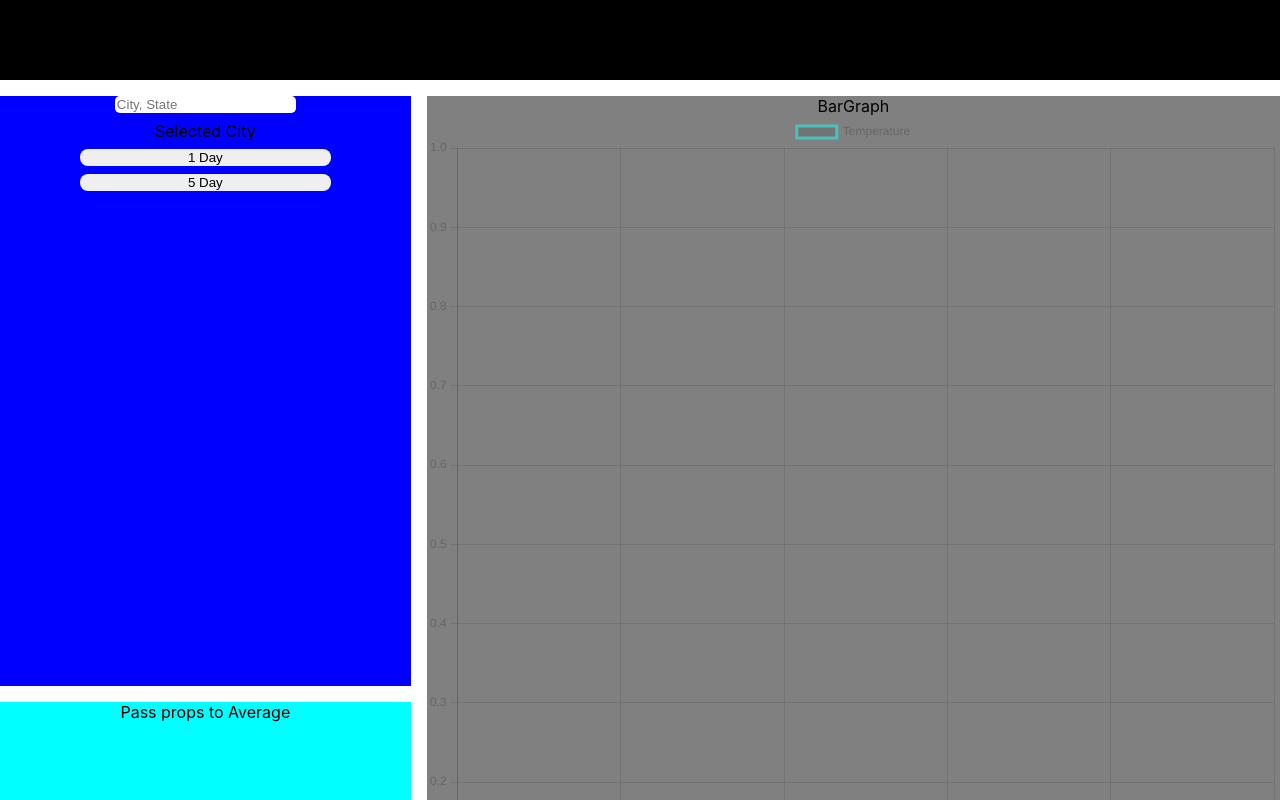
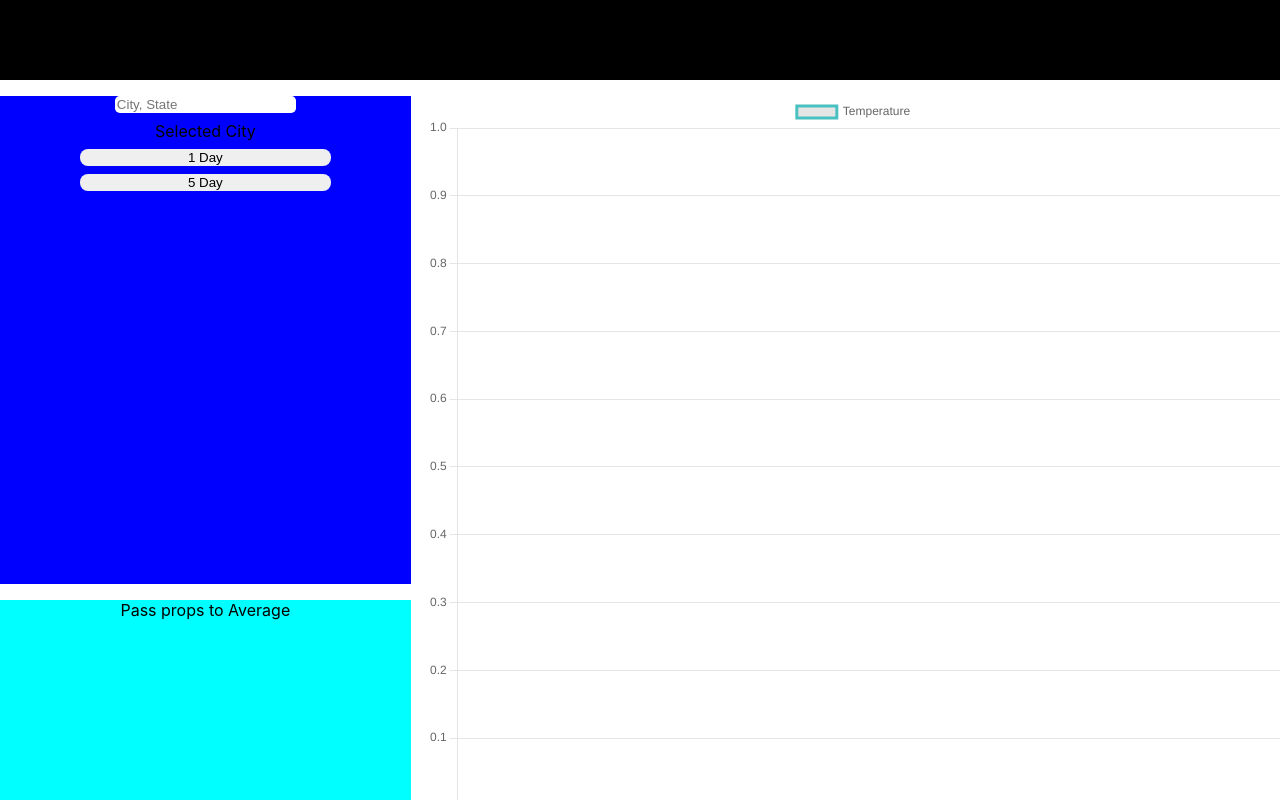
Before and after one commit to abelucsd/my-weather, a React (Create React App) app: page / in a window 1280 px wide. Shown: the top 800 px of the page. Built offline with nearby package versions, Linux system fonts and the light colour scheme.

Commit message:
Resize graph

```diff
--- /dev/null
+++ b/src/components/BarGraph.css
@@ -0,0 +1,7 @@
+.my-chart {
+    height: 90vh;
+}
+
+.bar-graph {
+    height: calc(100vh - var(--navbar-height));
+}
--- a/src/components/BarGraph.js
+++ b/src/components/BarGraph.js
@@ -1,6 +1,7 @@
 import React, { useState, useEffect } from 'react'
 import WeatherPage from './pages/WeatherPage'
 import Chart from 'chart.js/auto'
+import './BarGraph.css'
 
 /**
  * props:
@@ -24,7 +25,31 @@ function BarGraph(props) {
 
     props.weatherData .forEach( (item, index) => {
       // item[1]: temperature, humidity
-      dates.push(item[0]) // date
+      let dateComponents = item[0].split(" ")
+      let date = ''
+      dateComponents[0].split("-").forEach( (part, i) => {
+        if (i > 0) {
+          date = date + part + "-"
+        }
+      })
+      date = date.slice(0, -1)
+
+      let time = dateComponents[1].split(":")[0]
+      let post = ''
+      if (time >= 12) {
+        post = " PM"
+      }
+      else {
+        post = " AM"
+      }
+      time = Number(time) % 12
+      if (time == 0) {
+        time = 12
+      }
+      time = time + post
+
+      dates.push(date + " " + time) // date
+
       temperatures.push((item[1][0].temperature - 273.15)* (9/5) + 32) // Kelvin to Fahrenheight
       humidities.push(item[1][0].humidity)
     })
@@ -34,7 +59,7 @@ function BarGraph(props) {
     const myChart = new Chart(domChart, {
       type: 'line',
       data: {
-        labels: 'labels',
+        labels: dates,
         datasets: [{
           label: 'Temperature',
           data: temperatures,
@@ -42,14 +67,17 @@ function BarGraph(props) {
           borderColor: 'rgb(75, 192, 192)',
           tension: 0.1
         }]
+      },
+      options: {
+        maintainAspectRatio: false,
       }
   })
   return () => myChart.destroy()
   }, [props])
 
   return (
-    <div>BarGraph
-      <canvas id="myChart" width="400" height="400"></canvas>
+    <div class="bar-graph">
+      <canvas id="myChart" ></canvas>
     </div>
   )
 }
--- a/src/components/pages/WeatherPage.css
+++ b/src/components/pages/WeatherPage.css
@@ -50,7 +50,7 @@
 
 .graph-display {
     grid-area: 'three';
-    background-color: grey;
+    background-color: white;
     grid-row: 1 / span 3;
     grid-column: 2 / span 3;
 }
```
